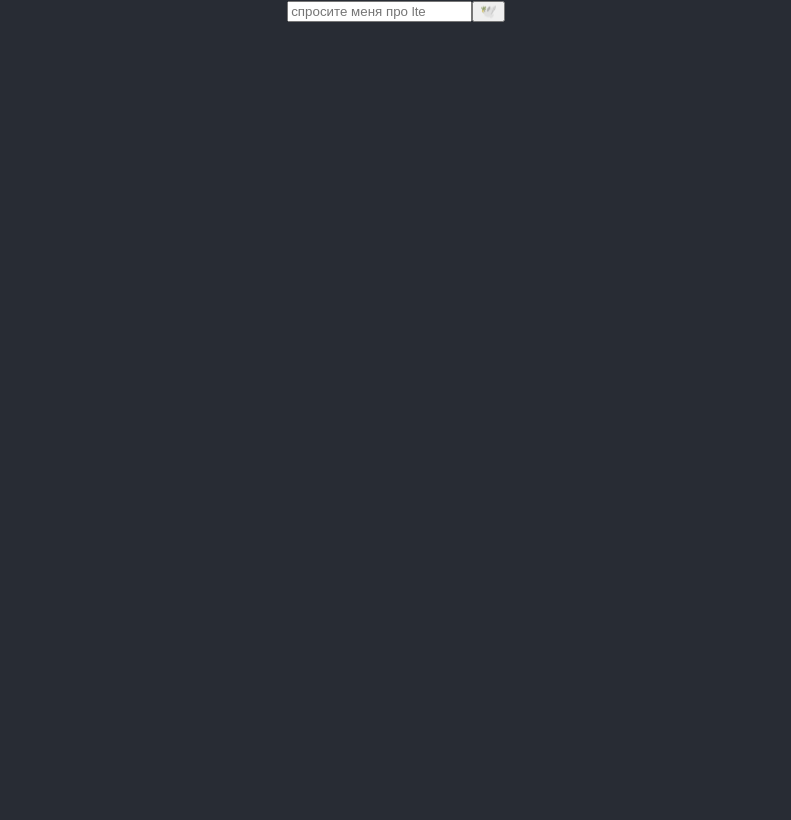
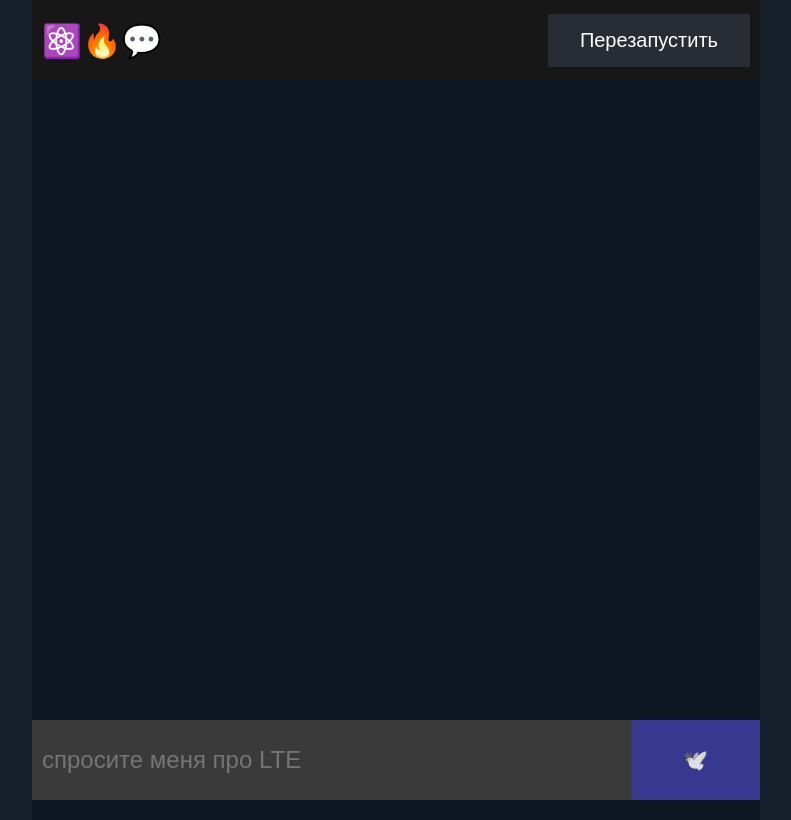
Before and after one commit to becasualle/chatapp, a React (Create React App) app: page / in a window 1280 px wide. Shown: the whole page, without its empty margins (244-1035 px from the left). Built offline with nearby package versions, Linux system fonts and the light colour scheme.

Commit message:
Added styles for App, header, form, Chatroom, scrollbar

```diff
--- a/src/components/App.css
+++ b/src/components/App.css
@@ -1,5 +1,5 @@
 body {
-  background-color: #282c34;
+  background-color: #17212B;
 }
 
 .App {
@@ -7,3 +7,97 @@ body {
   max-width: 728px;
   margin: 0 auto;
 }
+
+/* хедер занимает от 50 пикселей до 10% вьюпорта, зафиксирован наверху для доступа при скролле, самый верхний слой */
+.App header {
+  display: flex;
+  align-items: center;
+  justify-content: space-between;
+
+  position: fixed;
+  box-sizing: border-box;
+  height: 10vh;
+  min-height: 50px;
+  width: 100%;
+  max-width: 728px;
+  padding: 10px;
+  top: 0;
+  z-index: 99;
+
+  background-color: #181717;
+  color: white;
+}
+
+.chatRoom {
+  display: flex;
+  flex-direction: column;
+  justify-content: center;
+
+  min-height: 100vh;
+  background-color: #0E1621;
+}
+
+main {
+  display: flex;
+  flex-direction: column;
+
+  height: 80vh;
+  padding: 10px;
+  /* отступ сверху и снизу совпадает с размерами панелей, чтобы они не скрывали часть сообщений */
+  margin: 10vh 0;
+/* нужно для стиля скроллбара через -webkit-scrollbar */
+  overflow-y: scroll;
+}
+
+/* псевдо-элемент для стиля скроллбара элемента */
+main::-webkit-scrollbar {
+  width: 0.25rem;
+}
+
+main::-webkit-scrollbar-track {
+  background: #232A34;
+}
+
+main::-webkit-scrollbar-thumb {
+  background: #4E555D;
+}
+
+form {
+  display: flex;
+  position: fixed;
+  height: 10vh;
+  width: 100%;
+  max-width: 728px;
+  bottom: 0;
+  font-size: 1.5rem;
+  background-color: rgb(24, 23, 23);
+}
+
+form button {
+  width: 20%;
+  background-color: rgb(56, 56, 143);
+}
+
+input {
+  width: 100%;
+  padding: 0 10px;
+
+  outline: none;
+  border: none;
+
+  font-size: 1.5rem;
+  line-height: 1.5;
+  background: rgb(58, 58, 58);
+  color: white;
+}
+
+button {
+  display: inline-block;
+  padding: 15px 32px;
+  border: none;
+  text-align: center;
+  cursor: pointer;
+  font-size: 1.25rem;
+  background-color: #282c34;
+  color: white;
+}
--- a/src/components/App.js
+++ b/src/components/App.js
@@ -4,7 +4,14 @@ import ChatRoom from './ChatRoom';
 function App() {
   return (
     <div className="App">
-      <ChatRoom />
+      <header>
+        <h1>⚛️🔥💬</h1>
+        <button>Перезапустить</button>
+      </header>
+      <section className='chatRoom'>
+        <ChatRoom />
+      </section>
+
     </div>
   );
 }
--- a/src/components/InputBar.js
+++ b/src/components/InputBar.js
@@ -22,7 +22,7 @@ const InputBar = ({ messages, setMessages, feedEnd }) => {
     return (
         <div>
             <form onSubmit={sendMessageHandler}>
-                <input type="text" value={inputValue} onChange={changeEventHandler} placeholder="спросите меня про lte" />
+                <input type="text" value={inputValue} onChange={changeEventHandler} placeholder="спросите меня про LTE" />
                 <button>🕊️</button>
             </form>
         </div>
```
